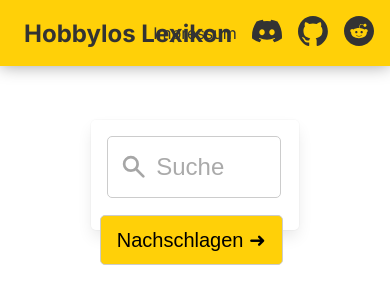
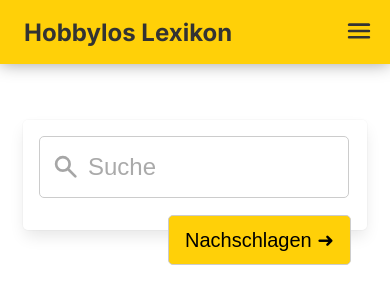
Before and after one commit to Lobby-Hoes/lexikon, a Next.js app: page / in a window 390 px wide. Shown: the top 304 px of the page. Built offline with nearby package versions, Linux system fonts and the light colour scheme.

Commit message:
Mobile Support

```diff
--- a/app/layout.jsx
+++ b/app/layout.jsx
@@ -8,6 +8,7 @@ const inter = Inter({ subsets: ['latin'] });
 export const metadata = {
     title: 'Hobbylos Lexikon',
     description: 'Insider, Erklärungen und co. von dem erhabenden Podcast',
+    visualViewport: 'width=device-width, initial-scale=1.0'
 };
 
 export default function RootLayout({ children }) {
--- a/app/page.jsx
+++ b/app/page.jsx
@@ -1,9 +1,13 @@
 import SearchForm from './ui/search/searchform/searchForm';
+import styles from './page.module.css'
 
 export default function Home() {
     return (
         <div className='center h'>
             <SearchForm/>
+            <div className={styles.publicwords}>
+
+            </div>
         </div>
     );
 }
--- a/app/ui/header/header.jsx
+++ b/app/ui/header/header.jsx
@@ -1,3 +1,4 @@
+'use client'
 import styles from './header.module.css'
 import Image from 'next/image';
 import Link from 'next/link';
@@ -5,11 +6,20 @@ import Link from 'next/link';
 import discordSVG from '@/public/svgs/discord.svg'
 import githubSVG from '@/public/svgs/github.svg'
 import redditSVG from '@/public/svgs/reddit.svg'
+import menuSVG from '@/public/svgs/menu.svg'
+import xSVG from '@/public/svgs/x.svg'
+import { useState } from 'react';
 
 export default function Header() {
+    const [isOpen, setOpen] = useState(false);
+
+    const openMenu = () => { setOpen(true) };
+    const closeMenu = () => { setOpen(false) };
+
     return (
-        <nav className={styles.header}>
-            <Link href='/'>
+        <nav className={styles.header + (isOpen ? ' ' + styles.open : '')}>
+            {!isOpen ? <>
+                <Link href='/'>
                 <h2 className={styles.title}>Hobbylos Lexikon</h2>
             </Link>
             <div className={styles.links}>
@@ -37,6 +47,55 @@ export default function Header() {
                     alt='Reddit'
                 /></Link>
             </div>
+            </> : <div className={"center v h " + styles.headercontent}>
+                <div>
+                    <Link target='_blank' href='https://hobbylos.online/impressum'>
+                        <p>Impressum</p>
+                    </Link>
+                </div>
+                <div className={styles.linkiconsHeader}>
+                    <Link target='_blank' href='https://discord.com/invite/xfyWpPt3Uk'><Image
+                        src={discordSVG}
+                        width={30}
+                        height={30}
+                        alt='Discord'
+                    /></Link>
+                    <Link target='_blank' href='https://github.com/Lobby-Hoes/duden' ><Image
+                        src={githubSVG}
+                        width={30}
+                        height={30}
+                        alt='Github'
+                    /></Link>
+                    <Link target='_blank' href='https://www.reddit.com/r/Hobbylos/' ><Image
+                        src={redditSVG}
+                        width={30}
+                        height={30}
+                        alt='Reddit'
+                    /></Link>
+                </div>
+            </div>}
+            <div
+                className={styles.openMenu}
+                onClick={openMenu}
+            >
+                <Image
+                    src={menuSVG}
+                    width={30}
+                    height={30}
+                    alt='Open Menu'
+                />
+            </div>
+            <div
+                className={styles.closeMenu}
+                onClick={closeMenu}
+            >
+                <Image
+                    src={xSVG}
+                    width={30}
+                    height={30}
+                    alt='Close Menu'
+                />
+            </div>
         </nav>
     );
 }
--- a/app/ui/header/header.module.css
+++ b/app/ui/header/header.module.css
@@ -3,6 +3,20 @@
     width: 100%;
     background-color: var(--main-color);
     box-shadow: 0 0 1em #00000060;
+    z-index: 10;
+    height: 4rem;
+    transition: height .2s;
+}
+
+.headercontent {
+    display: flex;
+    width: 100%;
+    z-index: 11;
+    gap: 4rem;
+}
+
+.header.open {
+    height: 100%;
 }
 
 .linkicons {
@@ -24,6 +38,10 @@
     color: var(--font-color);
 }
 
+.open .title {
+    display: none;
+}
+
 .links {
     position: absolute;
     top: 50%;
@@ -38,3 +56,46 @@
     text-decoration: none;
     color: var(--font-color);
 }
+
+.openMenu {
+    width: calc(100% - 2rem);
+    justify-content: right;
+    display: none;
+    margin: 1rem;
+}
+
+.open .openMenu {
+    display: none;
+}
+
+.closeMenu {
+    position: absolute;
+    top: 1rem;
+    right: 1rem;
+    display: none;
+    z-index: 13;
+}
+
+.open .closeMenu {
+    display: flex;
+}
+
+@media (max-width: 768px) {
+    .links {
+        display: none;
+    }
+
+    .linkicons {
+        display: none;
+    }
+
+    .openMenu {
+        display: flex;
+    }
+
+    .header {
+        display: flex;
+        width: 100%;
+        flex-direction: row;
+    }
+}
--- a/app/ui/search/searchform/searchForm.module.css
+++ b/app/ui/search/searchform/searchForm.module.css
@@ -19,3 +19,15 @@
     padding: .75rem 1rem;
     cursor: pointer;
 }
+
+@media (max-width: 1024px) {
+    .searchbox {
+        width: 60%;
+    }
+}
+
+@media (max-width: 768px) {
+    .searchbox {
+        width: 80%;
+    }
+}
```
Also changed, not shown: app/word/[word]/page.module.css (+11 -2 lines), public/svgs/menu.svg (added), public/svgs/x.svg (added).
